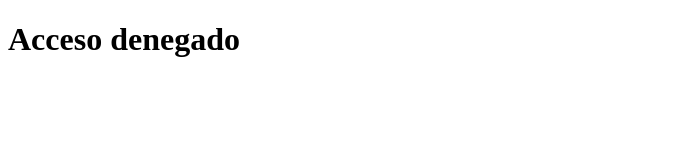
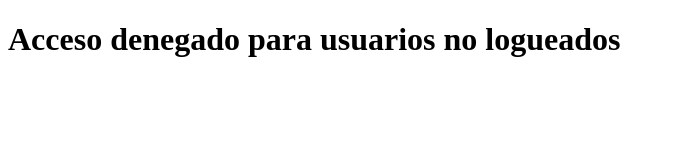
Before and after one commit to jonathanARG01/restserver-basico-node, a website: page public/index.html in a window 1280 px wide. Shown: the whole page, without its empty margins (0-675 px from the left). Drawn offline with Linux system fonts and the light colour scheme.

Commit message:
Cambio de texto en index.html

```diff
--- a/public/index.html
+++ b/public/index.html
@@ -7,7 +7,7 @@
 </head>
 <body>
 
-    <h1>Acceso denegado</h1>
+    <h1>Acceso denegado para usuarios no logueados</h1>
 
 </body>
 </html>
```
